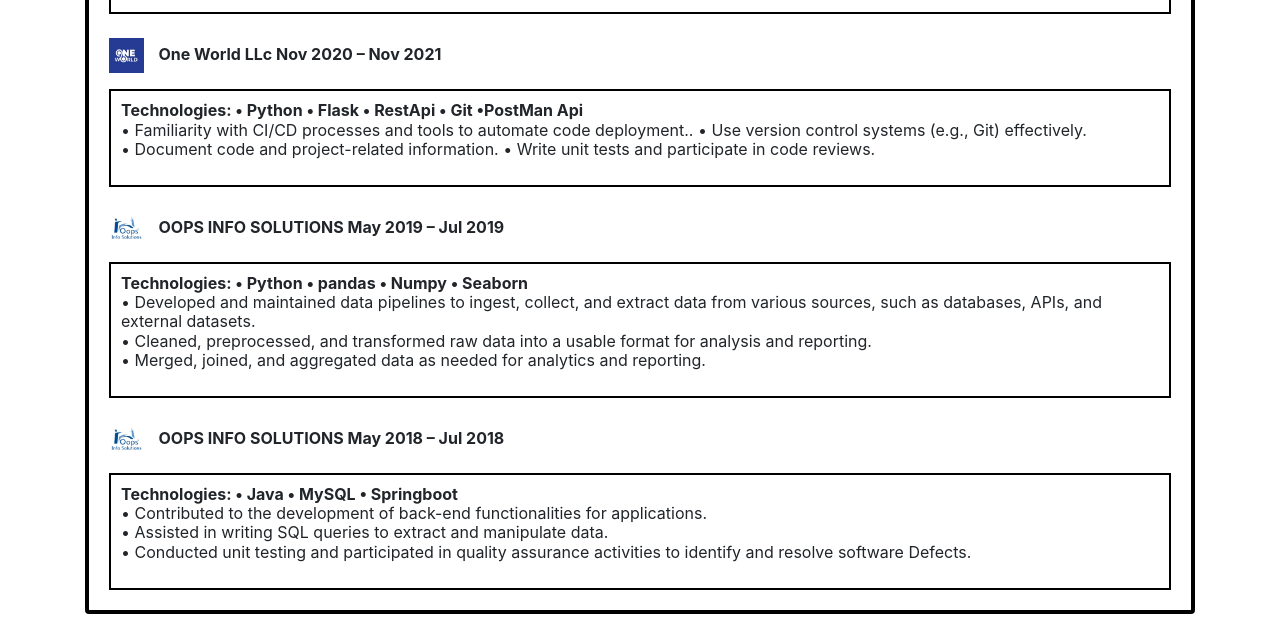
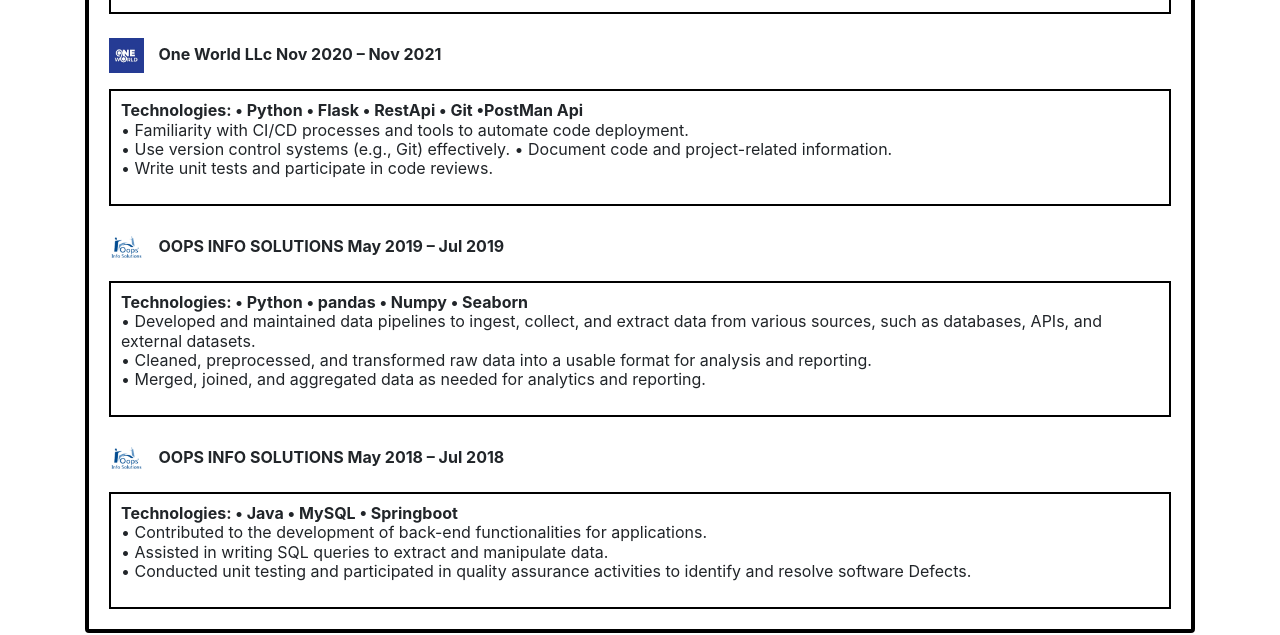
Before and after one commit to AbhimanyuBhagwati/html_resume, a plain HTML site: page index.html in a window 1280 px wide. Shown: the part 820-1455 px from the top of the page. Drawn offline with nearby package versions, Linux system fonts and the light colour scheme.

Commit message:
Update index.html

```diff
--- a/index.html
+++ b/index.html
@@ -82,8 +82,8 @@
                 <p><img class="social" src="../images/one.png" alt="oops"> <strong>One World LLc Nov 2020 – Nov 2021</strong></p>
                 <span class="black-border" style="padding: 10px; line-height: 1.2;">
     <ul>
-        <strong><li>Technologies: • Python • Flask • RestApi • Git •PostMan Api</li></strong>
-        <li>• Familiarity with CI/CD processes and tools to automate code deployment..</li>
+        <strong><li>Technologies: • Python • Flask • RestApi • Git •PostMan Api</li></strong><br>
+        <li>• Familiarity with CI/CD processes and tools to automate code deployment.</li><br>
         <li>• Use version control systems (e.g., Git) effectively.</li>
         <li>• Document code and project-related information.</li>
         <li>• Write unit tests and participate in code reviews.</li>
```
